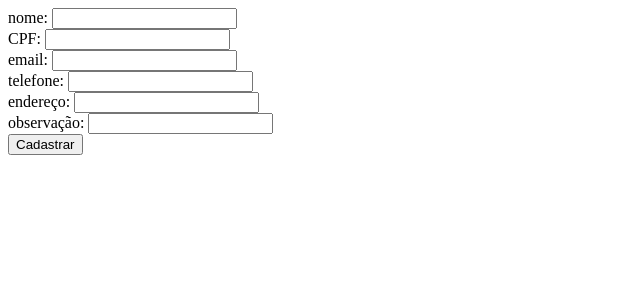
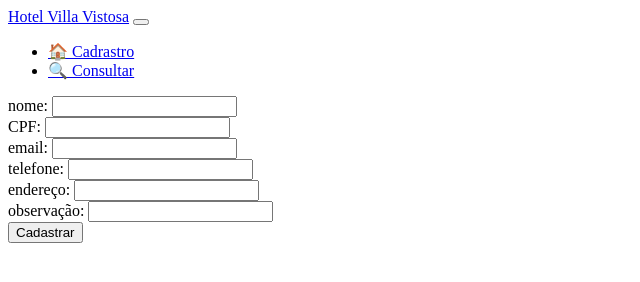
Before and after one commit to yasmin730/projeto-hotel, a plain HTML site: page projeto hotel/frontend/index.html in a window 1280 px wide. Shown: the whole page, without its empty margins (0-640 px from the left). Drawn offline with Linux system fonts and the light colour scheme.

Commit message:
Add files via upload

```diff
--- a/projeto hotel/frontend/index.html
+++ b/projeto hotel/frontend/index.html
@@ -7,6 +7,29 @@
 
 </head>
 <body>
+
+    <nav>
+        <div>
+          <!-- Logotipo / Nome de hotel -->
+           <a href="/"> Hotel Villa Vistosa</a>
+           <!-- Botão que aparece em telas pequenas-->
+            <button type="button">
+                <span></span>
+             </button>
+              <div id="navbarNav">
+                <ul>
+                    <li>
+
+                        <a href="/"> 🏠 Cadrastro </a>
+                    </li>
+                    <li>
+
+                        <a href="/colsulta">🔍 Consultar</a>
+                    </li>
+                </ul>
+              </div>
+        </div>
+    </nav>
    <form id="cadastro">
     <div>
         <div>
```
